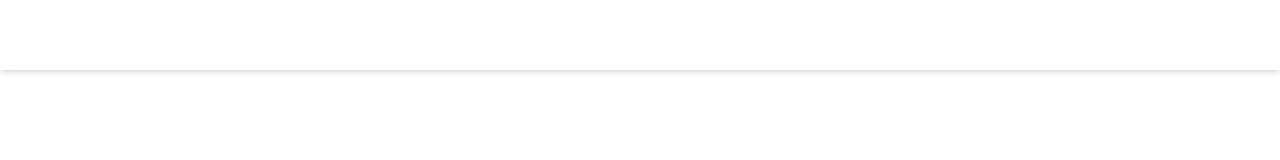
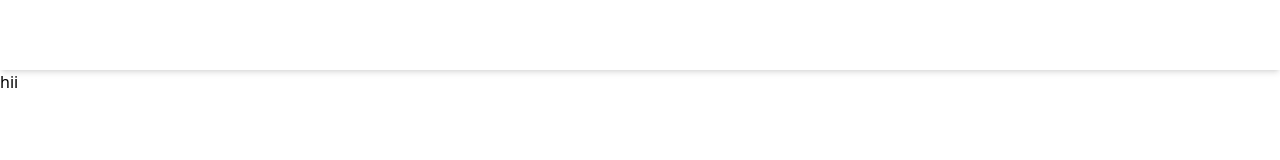
Before and after one commit to Akshata-indi/LMS, a React (Create React App) app: page /landing in a window 1280 px wide. Shown: the top 160 px of the page. Built offline with nearby package versions, Linux system fonts and the light colour scheme.

Commit message:
resolve conflict

```diff
--- a/src/config-components/landing/LandingBody.js
+++ b/src/config-components/landing/LandingBody.js
@@ -13,6 +13,9 @@ const LandingBody = () => {
         <div className='grid-cols-1 sm:grid-cols-2 md:grid-cols-3 lg:grid-cols-4 gap-8'>
             <div className='grid grid-rows-[auto,1fr] '>
                     <Header1  />
+                    <div>
+                        hii
+                    </div>
 {/*
                 <div className='grid grid-cols-12 gap-4'>
                      <div className='col-span-2 w-60 border border-r-gray-200 '>
```
